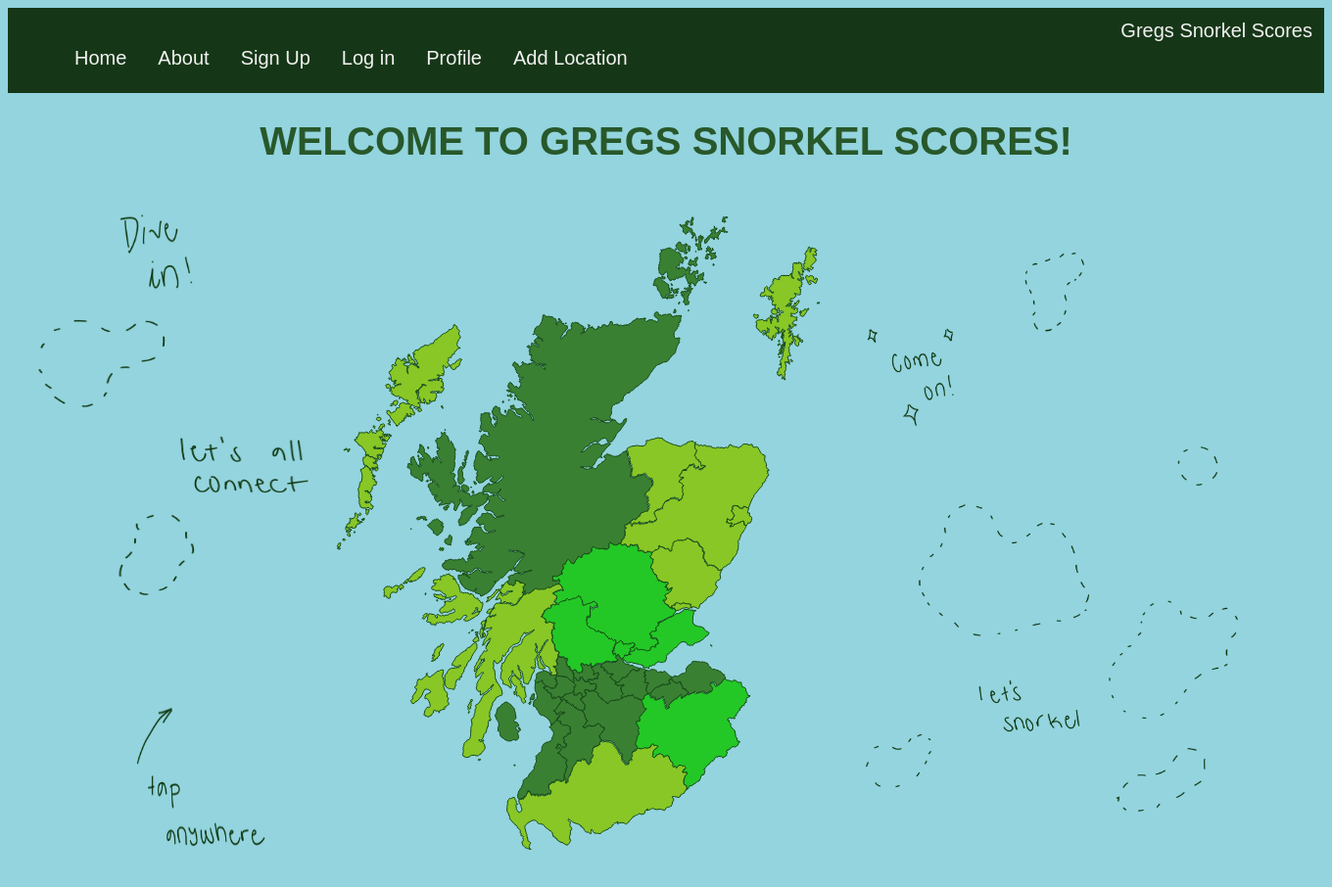
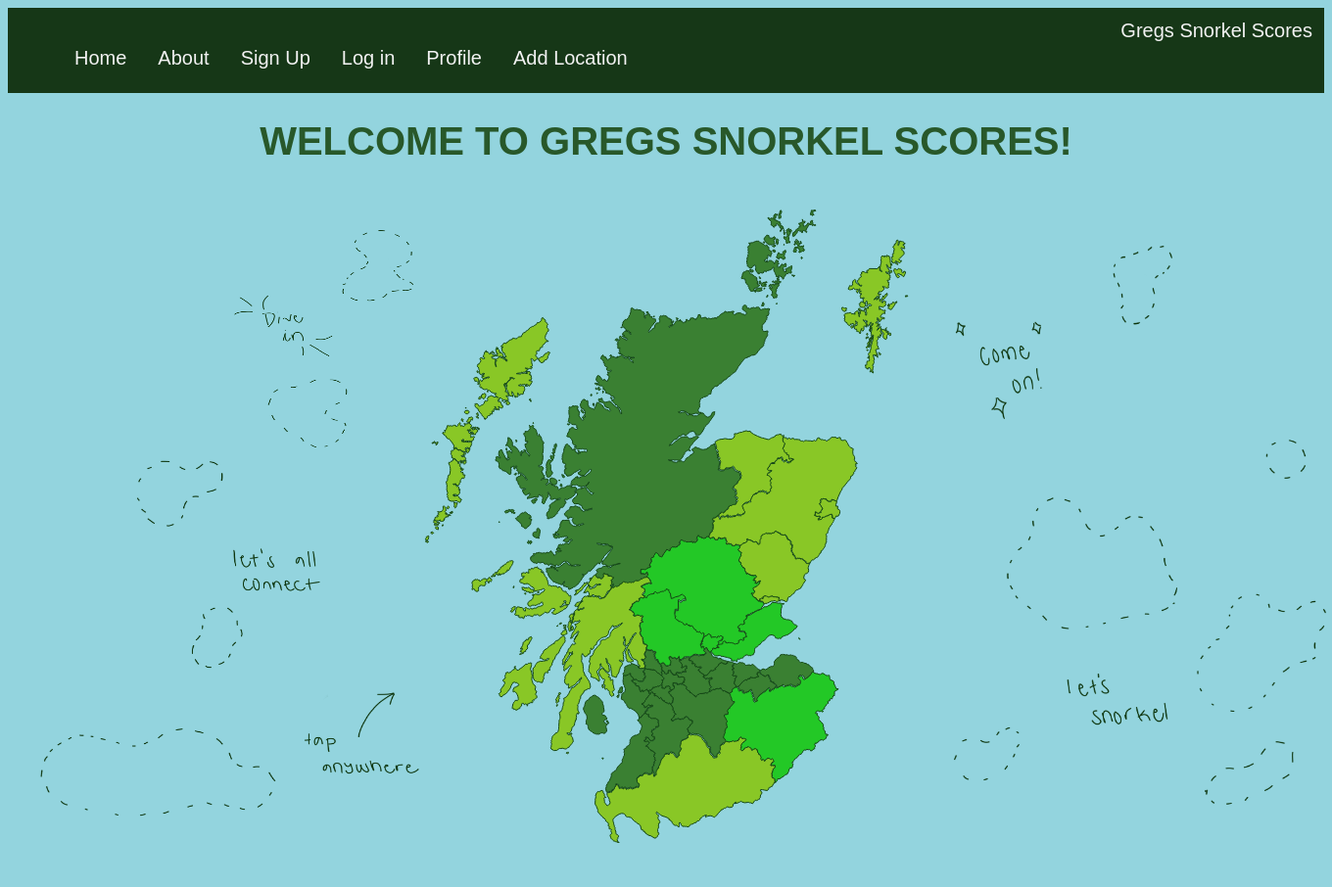
Before and after one commit to GregorJUofG/snorkel, a Django app: page / in a window 1360 px wide. Shown: the whole page at 98% size. After the commit the page ends 861 px from the top, so only its background shows below. Run offline with Django 3.2, Linux system fonts and the light colour scheme.

Commit message:
Finished HomePage and Registering styles

```diff
--- a/static/mapStyle.css
+++ b/static/mapStyle.css
@@ -152,17 +152,6 @@ ul {
     fill: #ece64a;
 }
 
-.tap {
-    padding-top: 100px;
-    margin-right: -100px;
+.dive {
+    margin-left: 200px;
 }
-
-.dive {
-    margin-left: -10px;
-
-}
-
-.connect {
-    padding-right: 20px;
-    margin-left: -100px;
-}
--- a/templates/gregssnorkelscores/home.html
+++ b/templates/gregssnorkelscores/home.html
@@ -18,13 +18,12 @@ Homepage
     <div class="map">
 
         <ul id="test2">
-            <li class="dive"><img src="{% static 'images/divein.png' %}" alt="Dive in" width="100" height="100" />
+            <li class="dive"><img src="{% static 'images/divein.png' %}" alt="Dive in" width="200" height="250" />
             </li>
-            <li class="connect"><img src="{% static 'images/connect.png' %}" alt="Lets Connect" width="300"
-                    height="300" />
+            <li class="connect"><img src="{% static 'images/connect.png' %}" alt="Lets Connect" width="400"
+                    height="400" />
             </li>
-            <li class="tap"><img src="{% static 'images/tap.png' %}" alt="Tap in" width="160" height="160" />
-            </li>
+
         </ul>
 
         <a href="{% url 'gregssnorkelscores:location' %}">
```
Also changed, not shown: static/images/connect.png, static/images/divein.png.
